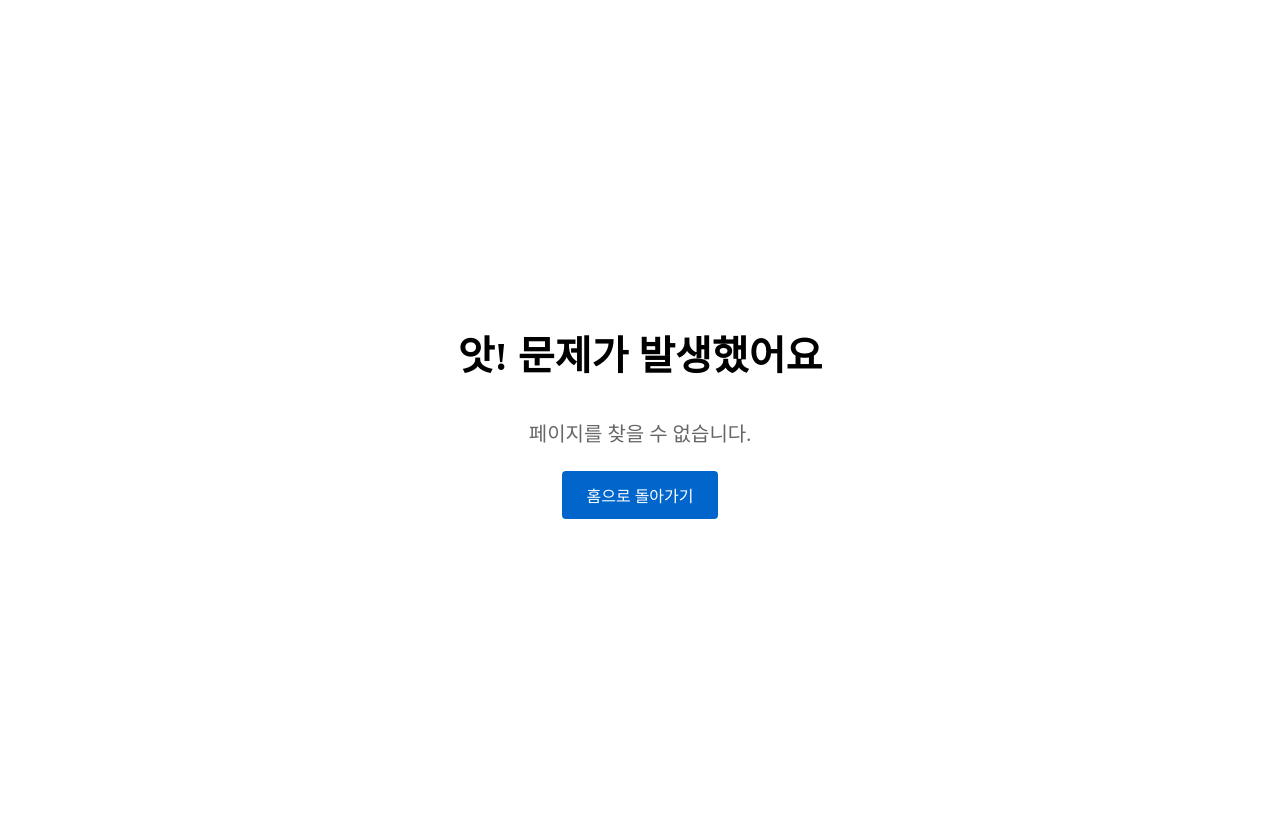
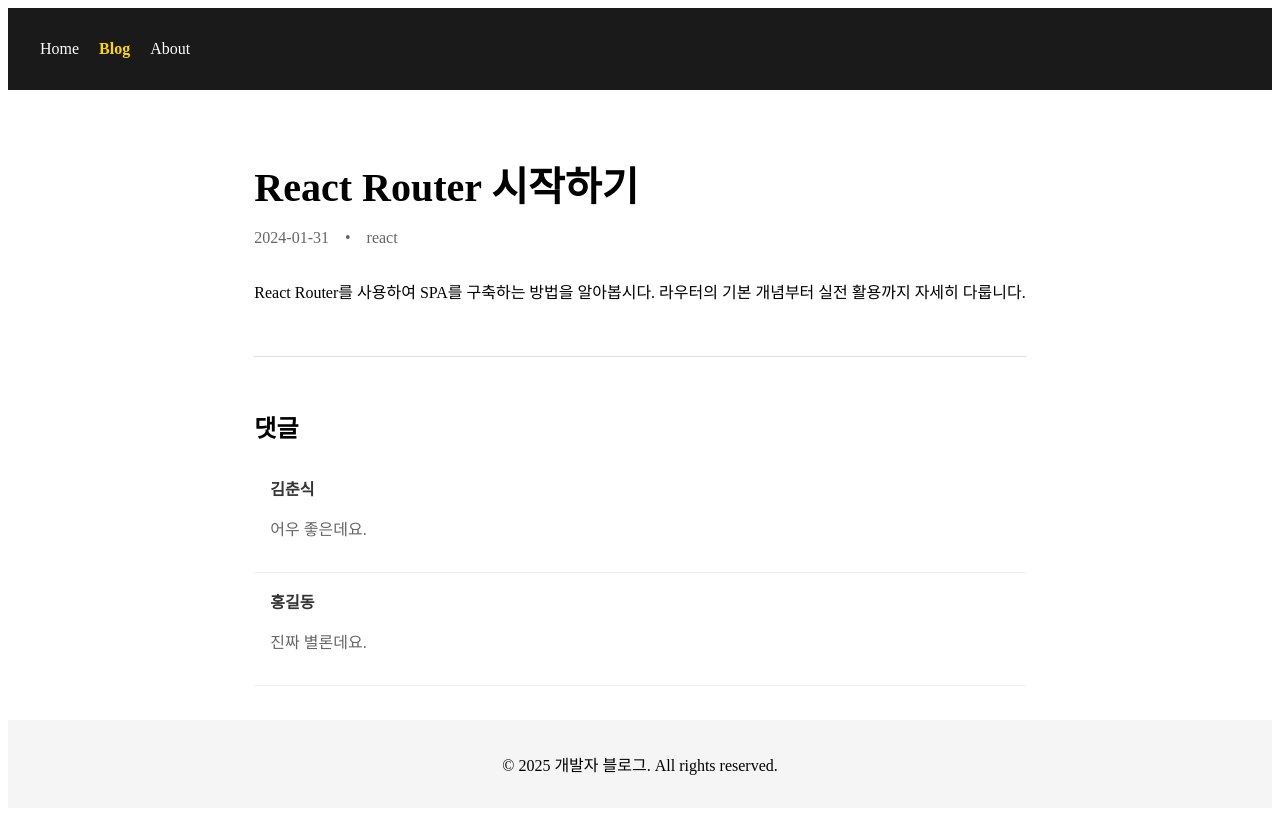
Before and after one commit to EunHyeokLee123/react-router-0411, a React (Vite) app: page /blog/1 in a window 1280 px wide. Built offline with nearby package versions, Linux system fonts and the light colour scheme.

Commit message:
쿼리 스트링을 읽어오기

```diff
--- a/src/components/PostCard.jsx
+++ b/src/components/PostCard.jsx
@@ -3,7 +3,7 @@ import { Link } from 'react-router-dom';
 
 const PostCard = ({ post }) => {
   return (
-    <Link to={`/blog`} className={styles.cardLink}>
+    <Link to={`/blog/${post.id}`} className={styles.cardLink}>
       <div className={styles.card}>
         <h2 className={styles.title}>{post.title}</h2>
         <p className={styles.excerpt}>{post.excerpt}</p>
--- a/src/pages/BlogPage.jsx
+++ b/src/pages/BlogPage.jsx
@@ -1,14 +1,40 @@
 import PostCard from '../components/PostCard';
 import styles from './BlogPage.module.scss';
 import { posts } from '../assets/dummy-data';
+import { useSearchParams } from 'react-router-dom';
 
 const BlogPage = () => {
+  // ?뒤에 값(쿼리스트링) 읽는법
+  // useSearchParams은 배열을 리턴하는데
+  // 0번인덱스에는 쿼리스트링을 모아놓은 객체를 리턴
+  // 1번인덱스는 쿼리스트링을 생성할 수 있는 함수를 리턴
+  const [searchParams] = useSearchParams();
+
+  // get함수가 true면 변수에 들어가고, false(null이 오면)면 all이 변수에 들어감.
+  const category = searchParams.get('category') || 'all';
+  const sort = searchParams.get('sort') || 'latest';
+  // ?.(옵셔널 체이닝): 값이 존재하면 적용, 존재하지 않으면 실행하지 않음.
+  // 값이 null이면 적용하지 않겠다는 의미임.
+  const search = searchParams.get('search')?.toLowerCase() || '';
+
   return (
     <div className={styles.blog}>
       <div className={styles.grid}>
-        {posts.map((post) => (
-          <PostCard key={post.id} post={post} />
-        ))}
+        {posts
+          .filter((post) => category === 'all' || post.category === category)
+          .filter(
+            (post) =>
+              post.title.toLowerCase().includes(search) ||
+              post.excerpt.toLowerCase().includes(search),
+          )
+          .sort((a, b) =>
+            sort === 'latest'
+              ? new Date(b.date) - new Date(a.date)
+              : new Date(a.date) - new Date(b.date),
+          )
+          .map((post) => (
+            <PostCard key={post.id} post={post} />
+          ))}
       </div>
     </div>
   );
--- /dev/null
+++ b/src/pages/BlogPostDetail.jsx
@@ -0,0 +1,52 @@
+import React from 'react';
+import styles from './BlogPostDetail.module.scss';
+import { useParams } from 'react-router-dom';
+import { posts } from '../assets/dummy-data';
+
+const BlogPostDetail = () => {
+  // 지금 상세보기 페이지의 postId값을 URL로부터 읽어야 한다.
+  // useParams: 라우터 설정에 지정한 이름으로 글 번호를 얻어올 수 있음.
+  const { postId } = useParams();
+
+  // 원래라면 postId를 백엔드로 보내서 단일 조회 요청을 해야함.
+  // (우리는 백이 없으니 더미에서 가져오자)
+  const foundPost = posts.find((r) => r.id === +postId);
+
+  const post = {
+    ...foundPost,
+    comments: [
+      {
+        id: 1,
+        author: '김춘식',
+        content: '어우 좋은데요.',
+      },
+      {
+        id: 2,
+        author: '홍길동',
+        content: '진짜 별론데요.',
+      },
+    ],
+  };
+
+  return (
+    <article className={styles.post}>
+      <h1>{post.title}</h1>
+      <div className={styles.meta}>
+        <span>{post.date}</span>
+        <span>{post.category}</span>
+      </div>
+      <div className={styles.content}>{post.excerpt}</div>
+      <div className={styles.comments}>
+        <h2>댓글</h2>
+        {post.comments.map((comment) => (
+          <div key={comment.id} className={styles.comment}>
+            <strong>{comment.author}</strong>
+            <p>{comment.content}</p>
+          </div>
+        ))}
+      </div>
+    </article>
+  );
+};
+
+export default BlogPostDetail;
--- /dev/null
+++ b/src/pages/BlogPostDetail.module.scss
@@ -0,0 +1,53 @@
+.post {
+  max-width: 800px;
+  margin: 0 auto;
+
+  h1 {
+    font-size: 2.5rem;
+    margin-bottom: 1rem;
+  }
+
+  .meta {
+    display: flex;
+    gap: 1rem;
+    color: #666;
+    margin-bottom: 2rem;
+
+    span {
+      &:not(:last-child)::after {
+        content: '•';
+        margin-left: 1rem;
+      }
+    }
+  }
+
+  .content {
+    line-height: 1.8;
+    margin-bottom: 3rem;
+  }
+
+  .comments {
+    border-top: 1px solid #ddd;
+    padding-top: 2rem;
+
+    h2 {
+      font-size: 1.5rem;
+      margin-bottom: 1rem;
+    }
+
+    .comment {
+      padding: 1rem;
+      border-bottom: 1px solid #eee;
+
+      strong {
+        display: block;
+        margin-bottom: 0.5rem;
+        color: #333;
+      }
+
+      p {
+        color: #666;
+      }
+    }
+  }
+}
```
Also changed, not shown: src/routes/router-config.jsx (+7 -0 lines).
